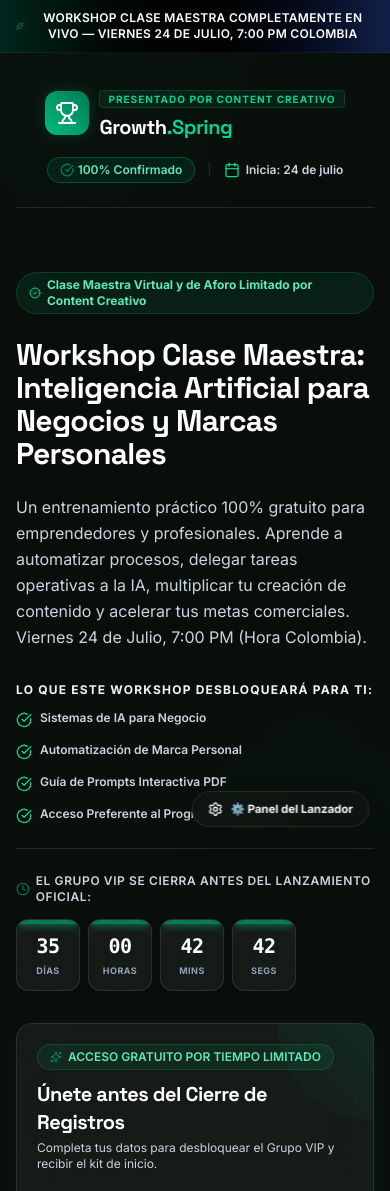
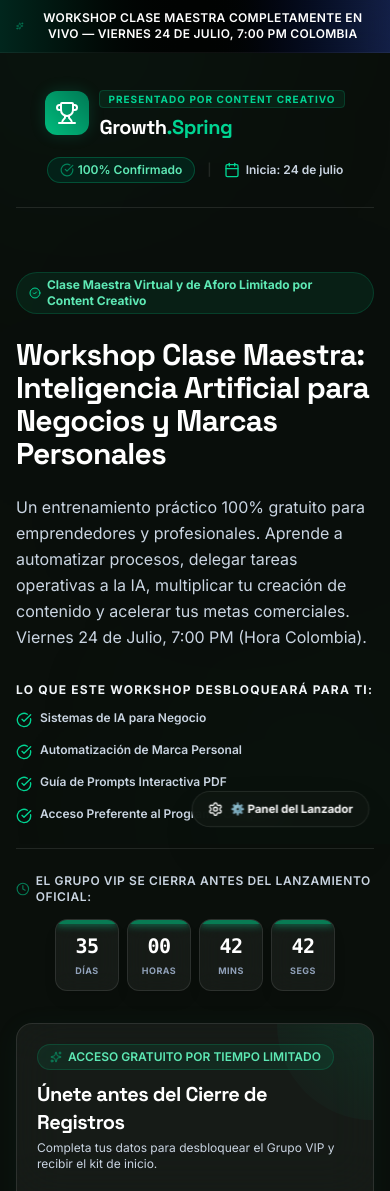
Before and after one commit to davetestrella-app/WorkShop-Intelingencia-Artificial, a React (Vite) app: page / in a window 390 px wide. Shown: the top 1191 px of the page. Built offline with nearby package versions, Linux system fonts and the light colour scheme.

Commit message:
style: center countdown timer on mobile
Adjust the countdown alignment to be centered on mobile devices and left-aligned on larger screens for better responsiveness.

```diff
--- a/src/App.tsx
+++ b/src/App.tsx
@@ -300,7 +300,7 @@
             </div>
 
             {/* Countdown timer embedded directly inside the content flow */}
-            <div className="pt-6 border-t border-white/10 w-full flex justify-start">
+            <div className="pt-6 border-t border-white/10 w-full flex justify-center sm:justify-start">
               <BannerCounter targetDate={config.launchDate} />
             </div>
           </div>
--- a/src/components/BannerCounter.tsx
+++ b/src/components/BannerCounter.tsx
@@ -64,7 +64,7 @@
   ];
 
   return (
-    <div className="flex flex-col items-start">
+    <div className="flex flex-col items-center sm:items-start">
       <div className="flex items-center space-x-1.5 text-xs text-slate-300 font-semibold tracking-wider uppercase mb-3.5">
         <Clock className="w-4 h-4 text-emerald-400 animate-pulse" />
         <span>El grupo VIP se cierra antes del Lanzamiento oficial:</span>
```
